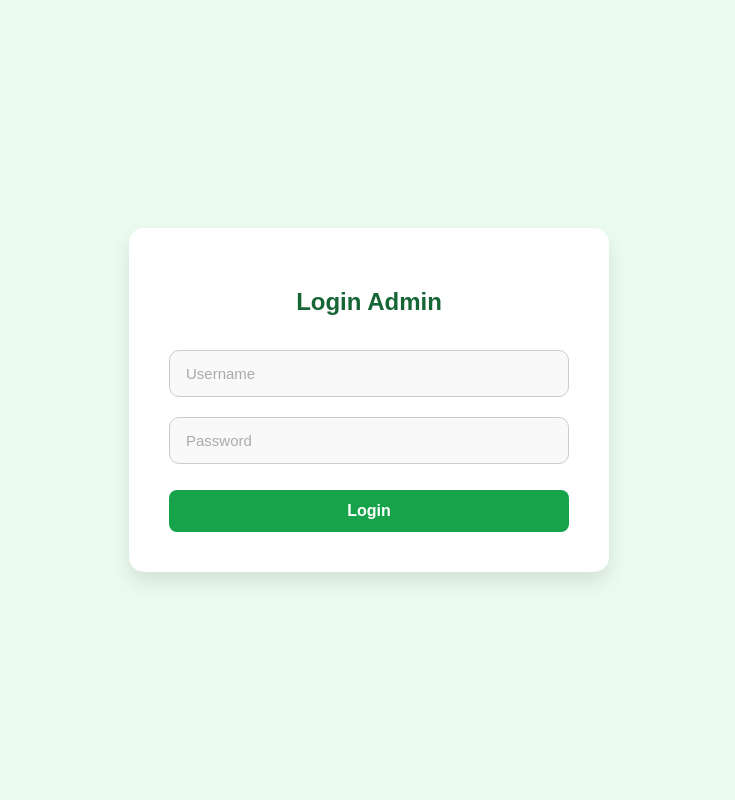
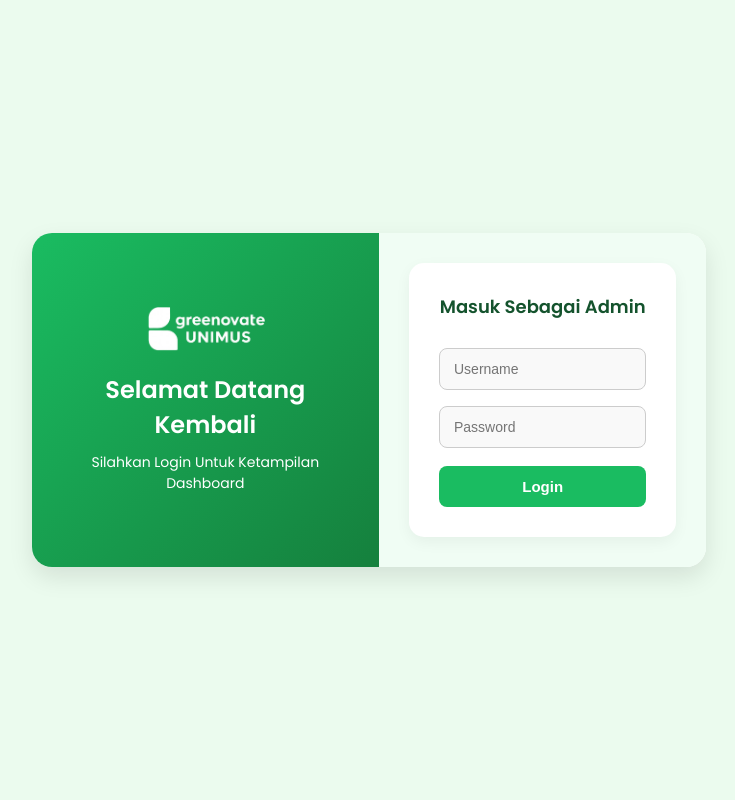
Before and after one commit to DimasRizky21/BankSampah, a PHP site: page /admin/login.php in a window 1280 px wide. Shown: the whole page, without its empty margins (271-1006 px from the left). Run offline with PHP 8.4, Linux system fonts and the light colour scheme.

Commit message:
Perbaiki tampilan login admin

```diff
--- a/admin/login.php
+++ b/admin/login.php
@@ -3,108 +3,153 @@
 <head>
   <meta charset="UTF-8" />
   <title>Login Admin - Bank Sampah</title>
+  <link href="https://fonts.googleapis.com/css2?family=Poppins:wght@400;600&display=swap" rel="stylesheet" />
   <style>
-    body {
+    * {
+      box-sizing: border-box;
       margin: 0;
+      padding: 0;
+    }
+    body, html {
+      height: 100%;
       font-family: 'Poppins', sans-serif;
       background-color: #ebfbee;
-    }
-    .container {
-      height: 100vh;
       display: flex;
       align-items: center;
       justify-content: center;
+      padding: 20px;
+    }
+    .wrapper {
+      display: flex;
+      width: 90%;
+      max-width: 900px;
+      background-color: #fff;
+      border-radius: 20px;
+      overflow: hidden;
+      box-shadow: 0 10px 25px rgba(0,0,0,0.1);
+    }
+    .left {
+      flex: 1;
+      background: linear-gradient(135deg, #1abc61, #15803d);
+      color: white;
+      display: flex;
+      flex-direction: column;
+      align-items: center;
+      justify-content: center;
+      padding: 40px;
+    }
+    .left img {
+      width: 120px;
+      max-width: 70%;
+      height: auto;
+      margin-bottom: 20px;
+    }
+    .left h1 {
+      font-size: 24px;
+      margin-bottom: 10px;
+      text-align: center;
+    }
+    .left p {
+      font-size: 14px;
+      text-align: center;
+    }
+    .right {
+      flex: 1;
+      background-color: #f0fdf4;
+      display: flex;
+      align-items: center;
+      justify-content: center;
+      padding: 30px;
     }
     .login-box {
-      background-color: #fff;
-      padding: 40px;
+      background-color: white;
+      padding: 30px;
       border-radius: 15px;
-      box-shadow: 0 10px 20px rgba(0,0,0,0.1);
+      box-shadow: 0 5px 15px rgba(0,0,0,0.05);
       width: 100%;
-      max-width: 400px;
+      max-width: 300px;
+    }
+    .login-box h2 {
       text-align: center;
+      color: #14532d;
+      margin-bottom: 20px;
+      font-size: 18px;
     }
-    h2 {
-      margin-bottom: 24px;
-      color: #166534;
+    .login-box input {
+      width: 100%;
+      padding: 12px 14px;
+      margin: 8px 0;
+      border-radius: 8px;
+      border: 1px solid #ccc;
+      background-color: #f9f9f9;
+      font-size: 14px;
+      outline: none;
+      transition: border-color 0.3s ease, background-color 0.3s ease;
     }
-    input {
-      width: 100%;
-      padding: 14px 16px;
-      margin: 10px 0;
-      border-radius: 10px;
-      border: 1px solid #ccc;
-      font-size: 15px;
-      font-family: 'Poppins', sans-serif;
-      outline: none;
-      background-color: #f9f9f9;
-      box-sizing: border-box;
-      transition: border-color 0.3s ease;
-    }
-
-    input::placeholder {
-      color: #aaa;
-      font-weight: 400;
-    }
-
-    input:focus {
+    .login-box input:focus {
       border-color: #16a34a;
       background-color: #fff;
     }
-
-    button {
-      background-color: #16a34a;
-      color: #fff;
+    .login-box button {
+      width: 100%;
+      padding: 12px;
+      background-color: #1abc61;
+      color: white;
+      font-weight: bold;
       border: none;
-      padding: 12px;
-      width: 100%;
-      font-weight: bold;
       border-radius: 8px;
-      font-size: 16px;
+      font-size: 15px;
       cursor: pointer;
-      margin-top: 16px;
+      margin-top: 10px;
+      transition: background-color 0.3s ease, transform 0.1s ease;
     }
-
-    button:hover {
-      background-color: #15803d;
-    }
-
-    .link {
-      margin-top: 16px;
-      font-size: 14px;
-    }
-    .link a {
-      color: #166534;
-      text-decoration: none;
-      font-weight: bold;
+    .login-box button:hover {
+      background-color: #84cc16;
+      transform: translateY(-2px);
     }
     .custom-notify {
-      font-size: 16px;
-      background-color: #ffe6e6 !important;
-      color: #b30000 !important;
-      border-radius: 8px;
-      position: relative;
+      font-size: 13px;
+      color: #b30000;
+      background-color: #ffe6e6;
+      padding: 8px;
+      border-radius: 6px;
+      text-align: center;
+      margin-top: 8px;
     }
-
+    @media (max-width: 768px) {
+      .wrapper {
+        flex-direction: column;
+      }
+      .left, .right {
+        flex: none;
+        width: 100%;
+        padding: 20px;
+      }
+      .left img {
+        width: 60px;
+      }
+    }
   </style>
 </head>
 <body>
-  <div class="container">
+  <div class="wrapper">
+    <div class="left">
+      <img src="../images/logohp.png" alt="Logo Bank Sampah" />
+      <h1>Selamat Datang Kembali</h1>
+      <p>Silahkan Login Untuk Ketampilan Dashboard</p>
+    </div>
+    <div class="right">
       <div class="login-box">
-      <h2>Login Admin</h2>
+        <h2>Masuk Sebagai Admin</h2>
         <form action="login_process.php" method="POST">
           <input type="text" name="username" placeholder="Username" required />
           <input type="password" name="password" placeholder="Password" required />
           <button type="submit">Login</button>
         </form>
-      <!-- <div class="link">
-        Belum punya akun admin? <a href="register.php">Daftar di sini</a>
-      </div> -->
-      <?php
-      if (isset($_GET['error'])) {
-        echo "<p class='custom-notify'>Username atau password salah.</p>";
-      }
-      ?>
+        <?php if (isset($_GET['error'])): ?>
+          <p class="custom-notify">Username atau password salah.</p>
+        <?php endif; ?>
+      </div>
     </div>
   </div>
 </body>
```
Also changed, not shown: admin/dashboard.php (+17 -5 lines), images/logo.png (added), images/logohp.png (added). Lines whose indentation alone changed are shown as unchanged.
